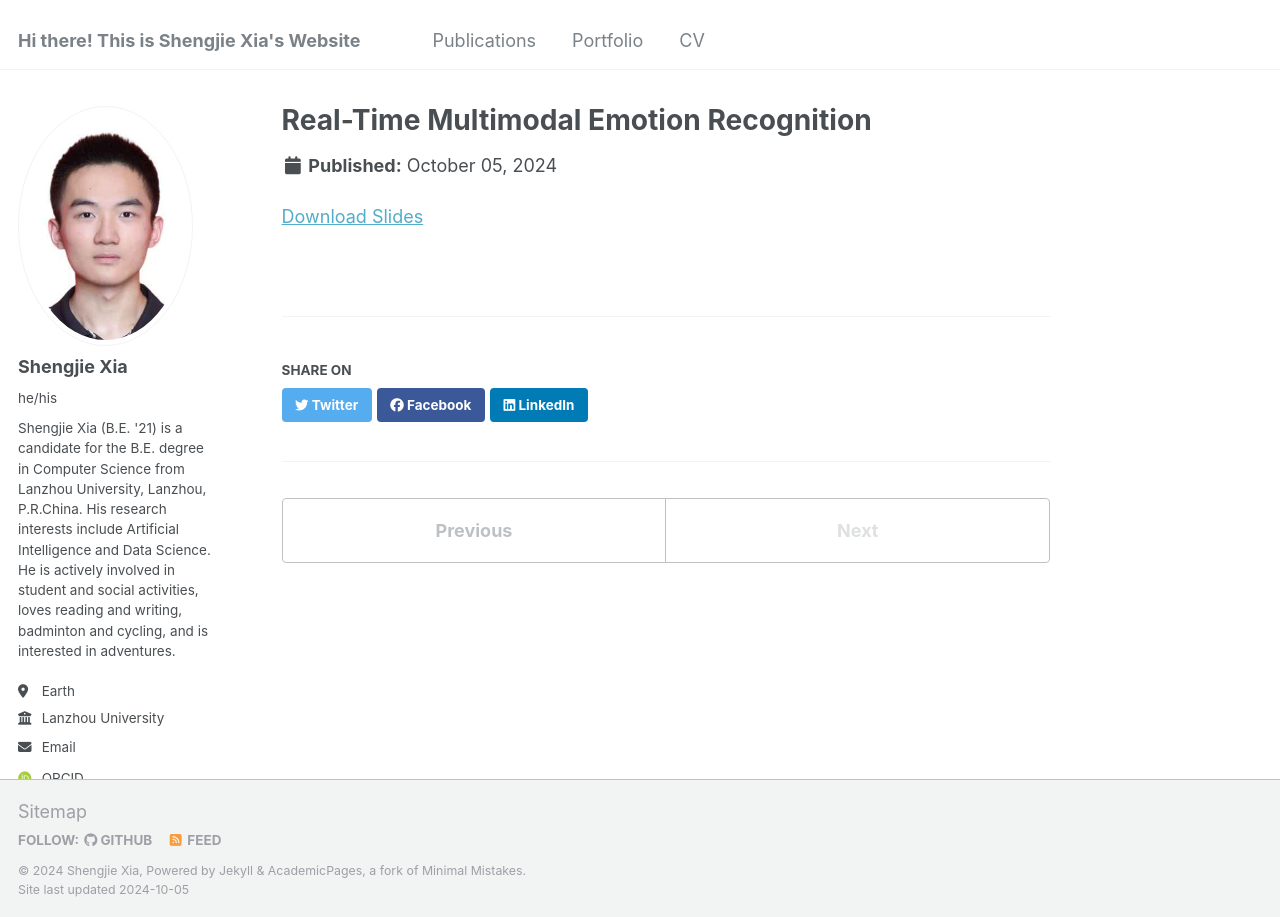
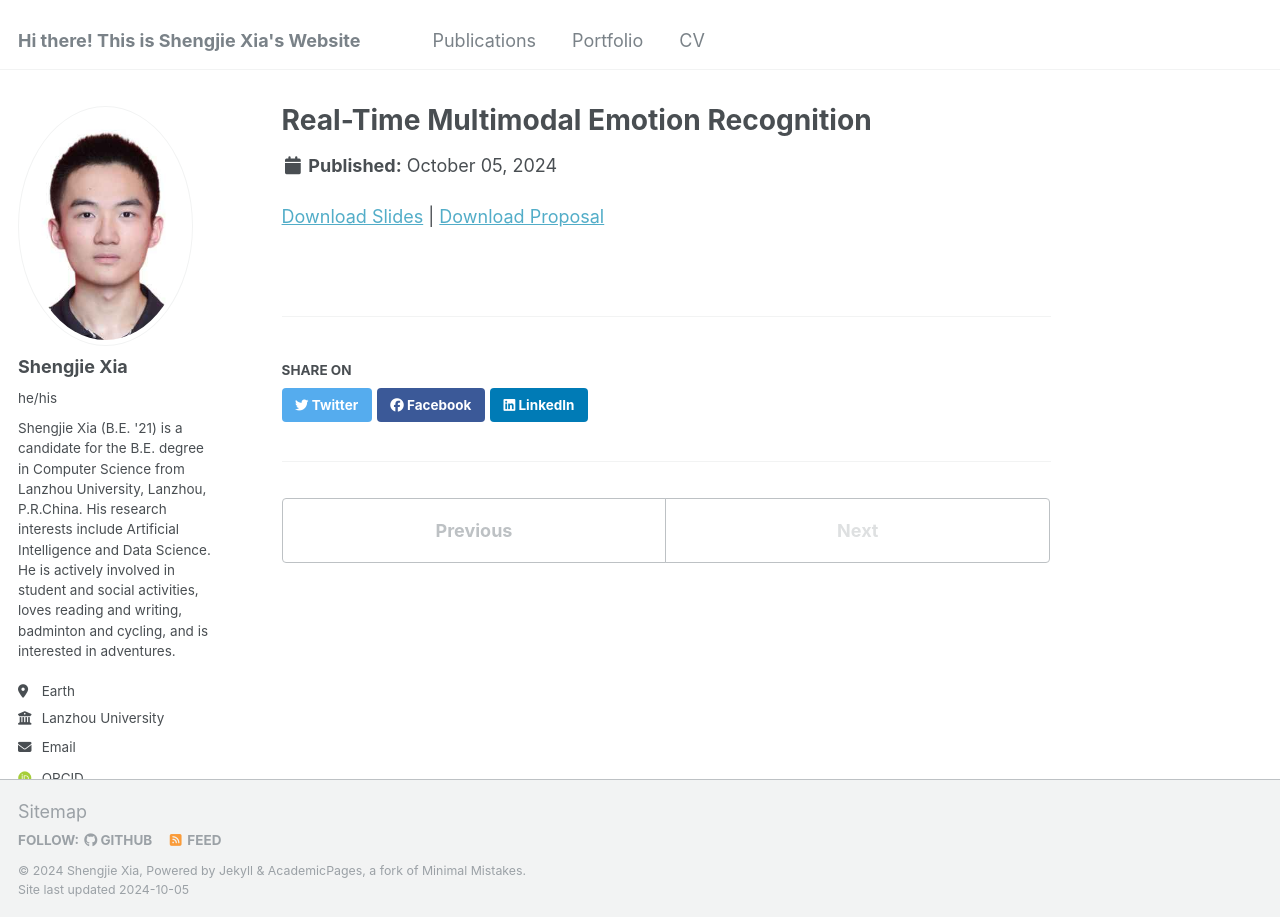
Before and after one commit to xiashj2021/xiashj2021.github.io, a Jekyll site: the page built from _portfolio/2024-03-RTMER.md, in a window 1280 px wide. Built offline with Jekyll 4.4.1, drawn with Linux system fonts in a browser that asks for light colours; some web fonts are replaced.

Commit message:
Update 2024-03-RTMER.md

```diff
--- a/_portfolio/2024-03-RTMER.md
+++ b/_portfolio/2024-03-RTMER.md
@@ -7,4 +7,4 @@ collection: portfolio
 <!--
 This is an item in your portfolio. It can be have images or nice text. If you name the file .md, it will be parsed as markdown. If you name the file .html, it will be parsed as HTML.
 -->
-[Download Slides](http://xiashj2021.github.io/files/Results-Presentation.pdf)
+[Download Slides](http://xiashj2021.github.io/files/Results-Presentation.pdf) | [Download Proposal](http://xiashj2021.github.io/files/Project-Proposal.pdf)
```
